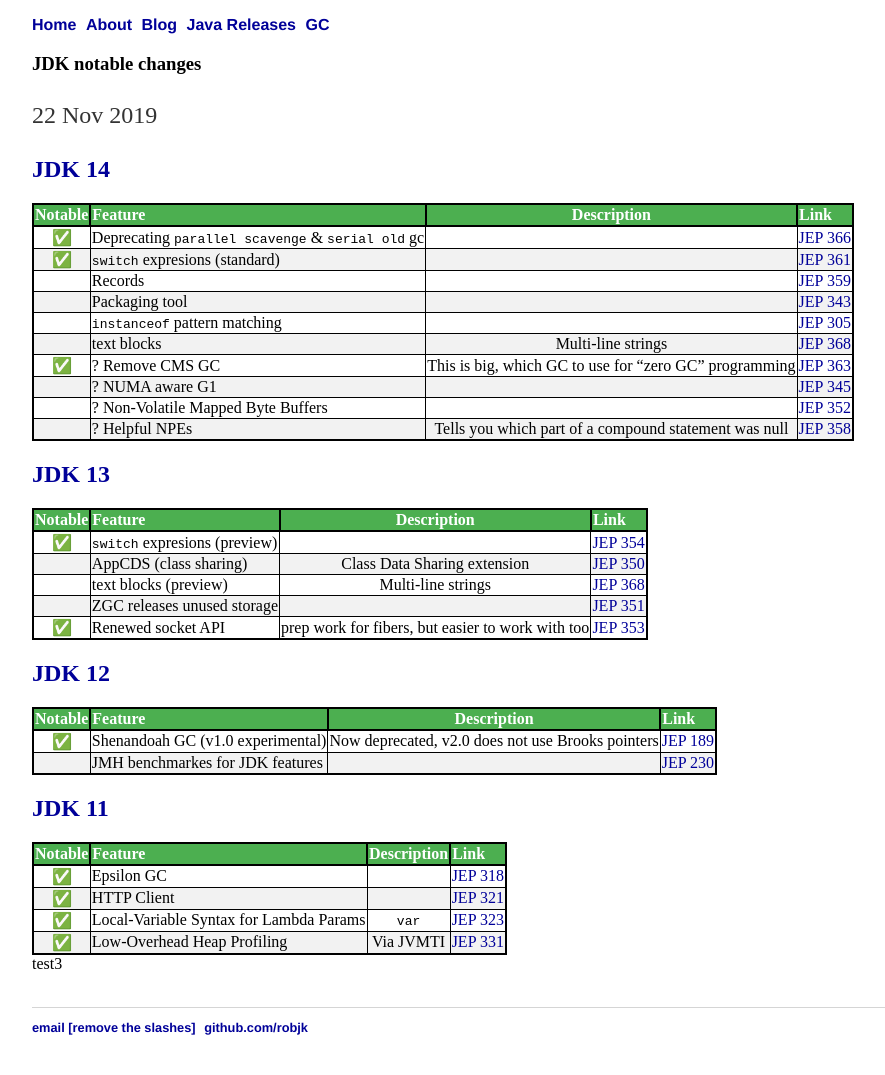
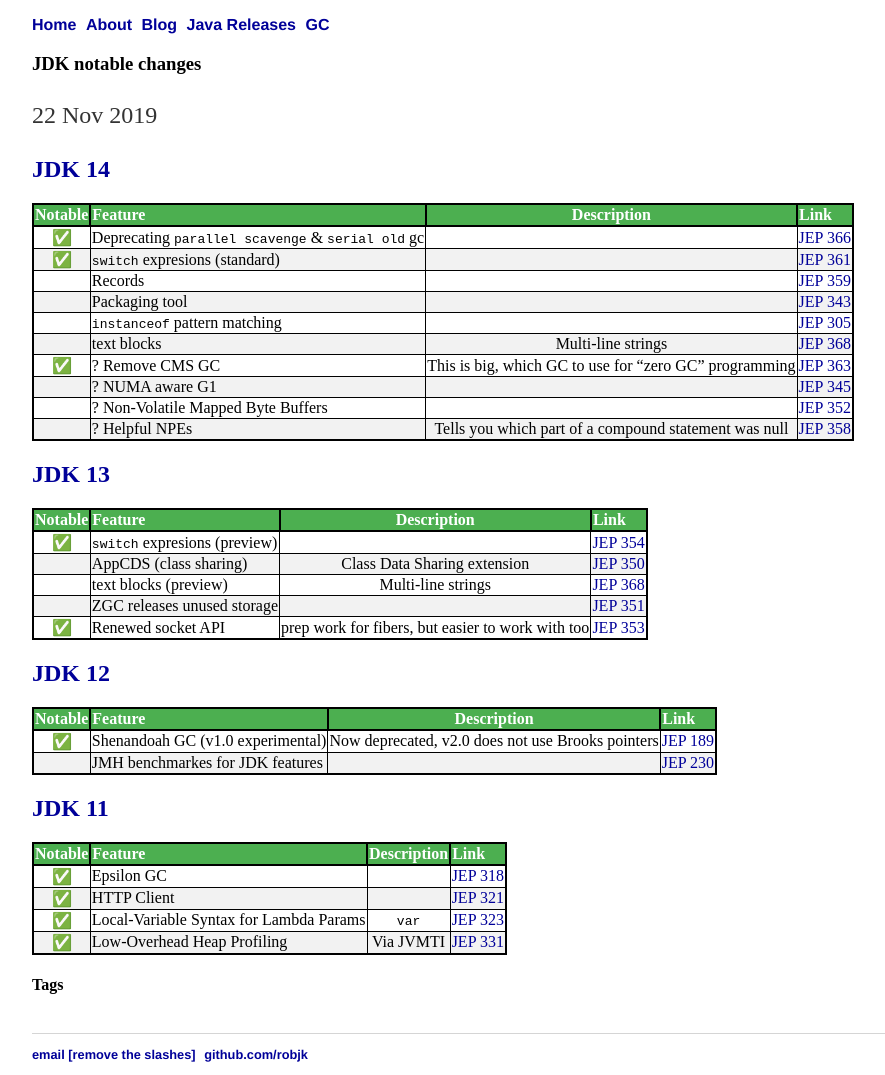
Before and after one commit to robjk/robjk.github.io, a Jekyll site: the page built from topics/java-releases.md, in a window 1280 px wide. Shown: the whole page, without its empty margins (32-917 px from the left). Built offline with Jekyll 4.4.1, drawn with Linux system fonts in a browser that asks for light colours; before the commit the page ends 1048 px from its top, so only the background shows below that.

Commit message:
messing around with tags

```diff
--- a/_layouts/post.html
+++ b/_layouts/post.html
@@ -9,7 +9,7 @@
     {{ content }}
 </div>
 
-test3
+<h4>Tags</h4>
 <ul>
 {% for tag in page.tags %}
   <li>{{ tag }}</li>
```
